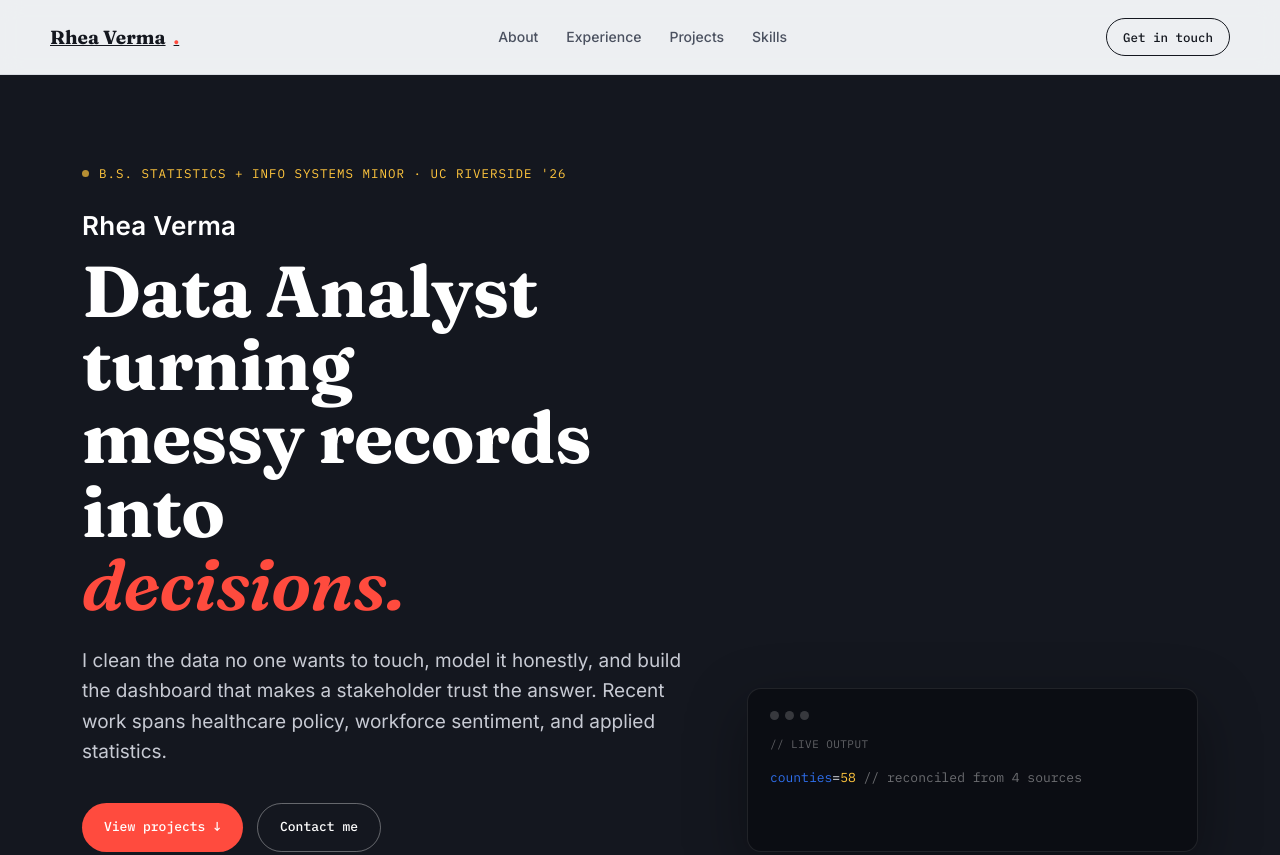
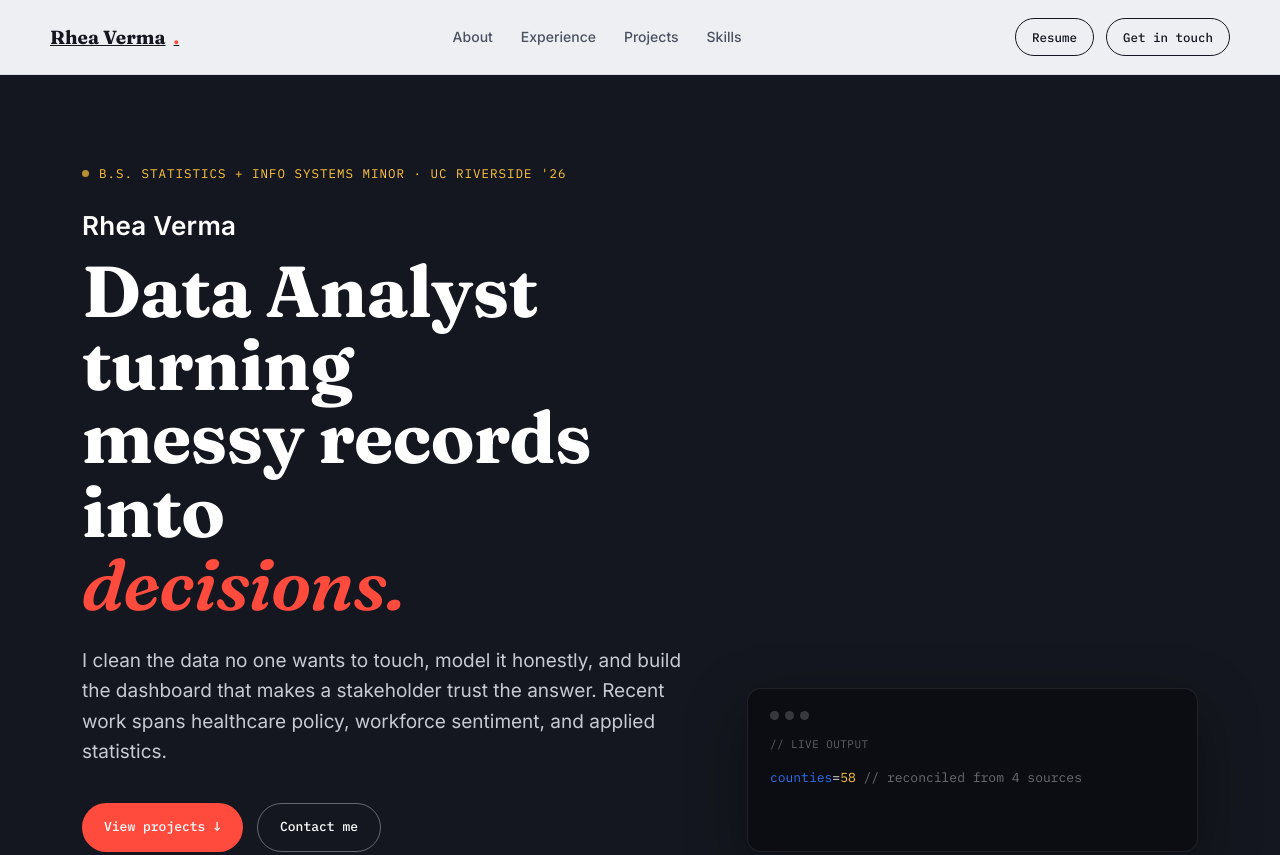
Before and after one commit to 0p3ny0urr1c3/2026-portfolio, a plain HTML site: page index.html in a window 1280 px wide. Shown: the top 855 px of the page. Drawn offline with Linux system fonts and the light colour scheme.

Commit message:
Update index.html

```diff
--- a/index.html
+++ b/index.html
@@ -304,7 +304,10 @@
       <li><a href="#projects">Projects</a></li>
       <li><a href="#skills">Skills</a></li>
     </ul>
-    <a href="#contact" class="nav-cta">Get in touch</a>
+    <div style="display:flex;align-items:center;gap:12px;">
+      <a href="https://raw.githubusercontent.com/0p3ny0urr1c3/2026-portfolio/main/Rhea%20Verma%20Resume.pdf" target="_blank" rel="noopener" class="nav-cta">Resume</a>
+      <a href="#contact" class="nav-cta">Get in touch</a>
+    </div>
   </div>
 </nav>
 
@@ -530,6 +533,7 @@
         <a href="mailto:rheausa2@gmail.com"><span class="lbl">Email</span></a>
         <a href="mailto:rheausa2@gmail.com">rheausa2@gmail.com →</a>
         <a href="https://www.linkedin.com/in/rhea-verma-a95ab727b" target="_blank" rel="noopener">linkedin.com/in/rhea-verma →</a>
+        <a href="https://raw.githubusercontent.com/0p3ny0urr1c3/2026-portfolio/main/Rhea%20Verma%20Resume.pdf" target="_blank" rel="noopener">View resume (PDF) →</a>
       </div>
     </div>
   </div>
```
